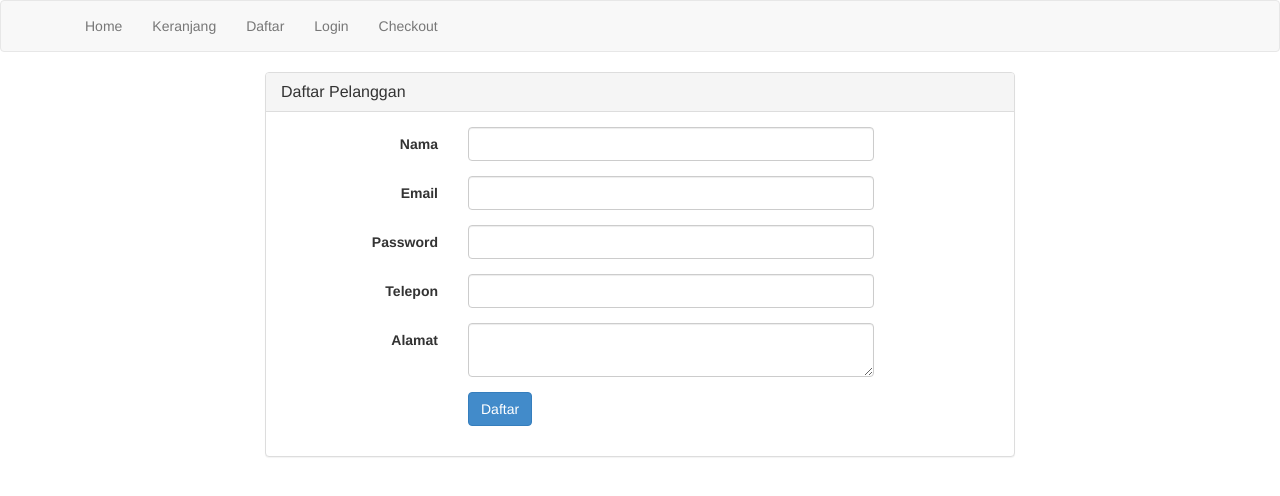
After one commit to LuhWulandari/saladman, a PHP site: page /daftar.php in a window 1280 px wide. The commit adds this page. Shown: the top 496 px of the page. Run offline with PHP 8.4, Linux system fonts and the light colour scheme.

```diff
--- /dev/null
+++ b/daftar.php
@@ -0,0 +1,97 @@
+<?php
+	include'koneksi.php';
+?>
+<!DOCTYPE html>
+<html>
+<head>
+	<title>SALADMAN | DAFTAR PELANGGAN</title>
+	<link rel="stylesheet" type="text/css" href="admin/assets/css/bootstrap.css">
+</head>
+<body>
+	<?php include 'menu.php'; ?>
+	<div class="container">
+		<div class="row">
+			<div class="col-md-8 col-md-offset-2">
+				<div class="panel panel-default">
+					<div class="panel-heading">
+						<h3 class="panel-title">Daftar Pelanggan</h3>
+					</div>
+					<div class="panel-body">
+						<form method="POST" class="form-horizontal">
+							<div class="form-group">
+								<label class="control-label col-md-3">Nama</label>
+								<div class="col-md-7">
+									<input type="text" class="form-control" name="nama" required="">
+								</div>
+							</div>
+							<div class="form-group">
+								<label class="control-label col-md-3">Email</label>
+								<div class="col-md-7">
+									<input type="email" class="form-control" name="email" required="">
+								</div>
+							</div>
+							<div class="form-group">
+								<label class="control-label col-md-3">Password</label>
+								<div class="col-md-7">
+									<input type="text" class="form-control" name="password" required="">
+								</div>
+							</div>
+							<div class="form-group">
+								<label class="control-label col-md-3">Telepon</label>
+								<div class="col-md-7">
+									<input type="text" class="form-control" name="telepon" required="">
+								</div>
+							</div>
+							<div class="form-group">
+								<label class="control-label col-md-3">Alamat</label>
+								<div class="col-md-7">
+									<textarea class="form-control" name="alamat" required=""></textarea>
+								</div>
+							</div>
+							<div class="form-group">
+								<div class="col-md-7 col-md-offset-3">
+									<button class="btn btn-primary" name="daftar">Daftar</button>
+								</div>
+							</div>
+						</form>
+						<?php
+							if(isset($_POST['daftar'])){
+								//Mengambil data dan menyimpan divariabel
+								$nama     = $_POST['nama'];
+								$email    = $_POST['email'];
+								$password = $_POST['password'];
+								$telepon  = $_POST['telepon'];
+								$alamat   = $_POST['alamat'];
+
+								$query = $koneksi->query("SELECT * FROM pelanggan WHERE email_pelanggan = '$email'");
+								$data_email = $query->num_rows;
+
+								//Validasi ketika email yang didaftarkan sama
+								if($data_email == 1){
+									echo "<script>alert('Email telah terdaftar!');</script>";
+									echo "<script>location='daftar.php';</script>";
+								}
+								//Validasi ketika email tidak sama
+								else{
+									$koneksi->query("INSERT INTO pelanggan (email_pelanggan,
+								                                            password_pelanggan,
+								                                            nama_pelanggan,
+								                                            telepon_pelanggan,
+								                                            alamat_pelanggan)
+								                                    VALUES ('$email',
+								                                            '$password',
+								                                            '$nama',
+								                                            '$telepon',
+								                                            '$alamat')");
+									echo "<script>alert('Selamat, pendaftaran berhasil!');</script>";
+									echo "<script>location='login.php';</script>";
+								}
+							}
+						?>
+					</div>
+				</div>
+			</div>
+		</div>
+	</div>
+</body>
+</html>
--- /dev/null
+++ b/menu.php
@@ -0,0 +1,17 @@
+<nav class="navbar navbar-default">
+	<div class="container">
+		<ul class="nav navbar-nav">
+			<li><a href="index.php">Home</a></li>
+			<li><a href="keranjang.php">Keranjang</a></li>
+			<!-- Jika sudah login -->
+			<?php if(isset($_SESSION['pelanggan'])) : ?>
+				<li><a href="logout.php">Logout</a></li>
+			<!-- Jika belum login -->
+			<?php else : ?>
+				<li><a href="daftar.php">Daftar</a></li>
+				<li><a href="login.php">Login</a></li>
+			<?php endif ?>
+			<li><a href="checkout.php">Checkout</a></li>
+		</ul>
+	</div>
+</nav>
--- a/note.txt
+++ b/note.txt
@@ -5,3 +5,4 @@
 *REVISI*
 1. Rubah syntax update 'update-pelanggan.php' menjadi lebih simple
 2. <pre></pre> di home.php dihapus
+3. Bagian index.php ketika klik Beli, jumlahnya tidak bisa ditambah dengan beli di tombol Detail
--- a/saladman.sql
+++ b/saladman.sql
@@ -3,7 +3,7 @@
 -- https://www.phpmyadmin.net/
 --
 -- Host: 127.0.0.1
--- Generation Time: Jun 13, 2020 at 12:02 PM
+-- Generation Time: Jun 13, 2020 at 11:31 AM
 -- Server version: 10.4.11-MariaDB
 -- PHP Version: 7.4.3
 
```
Also changed, not shown: checkout.php (+4 -25 lines), detail.php (+11 -5 lines), index.php (+1 -16 lines), keranjang.php (+6 -16 lines), login.php (+2 -17 lines), nota.php (+5 -21 lines).
